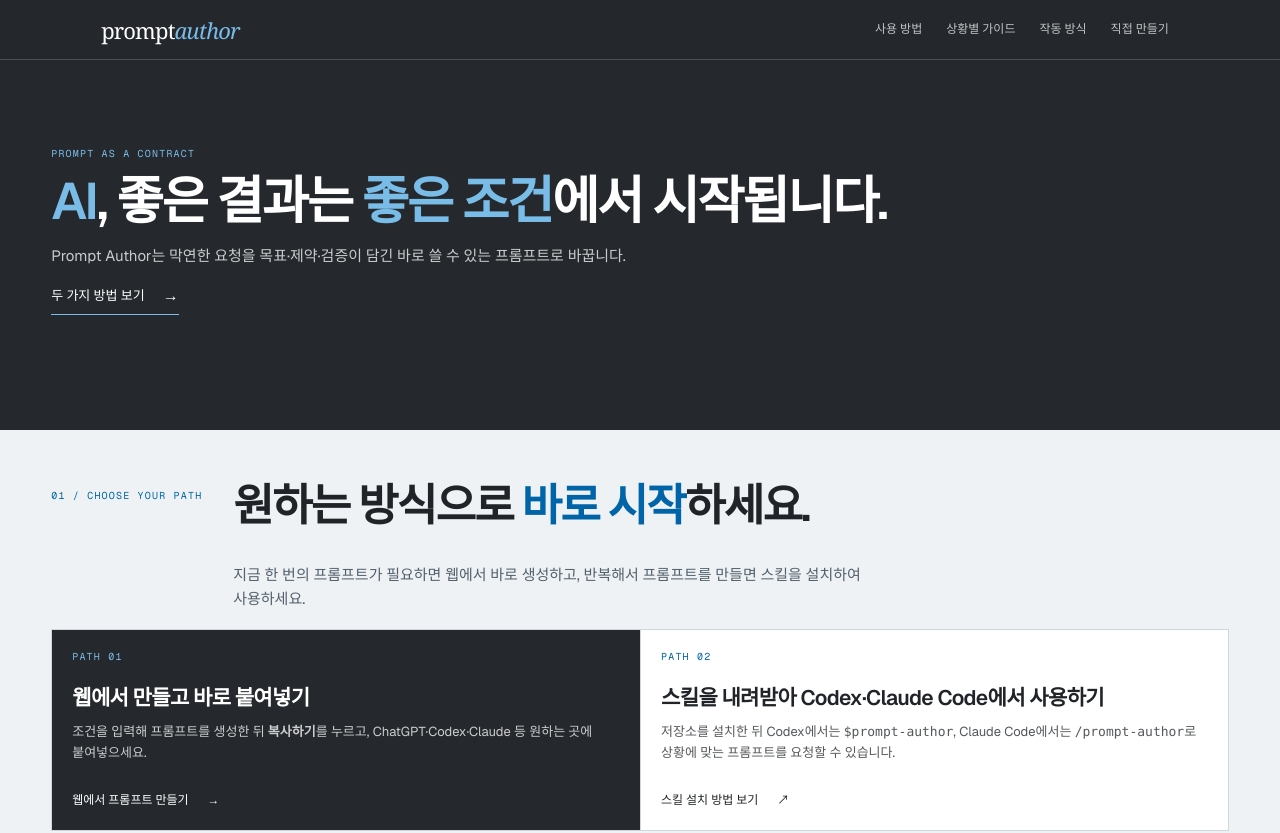
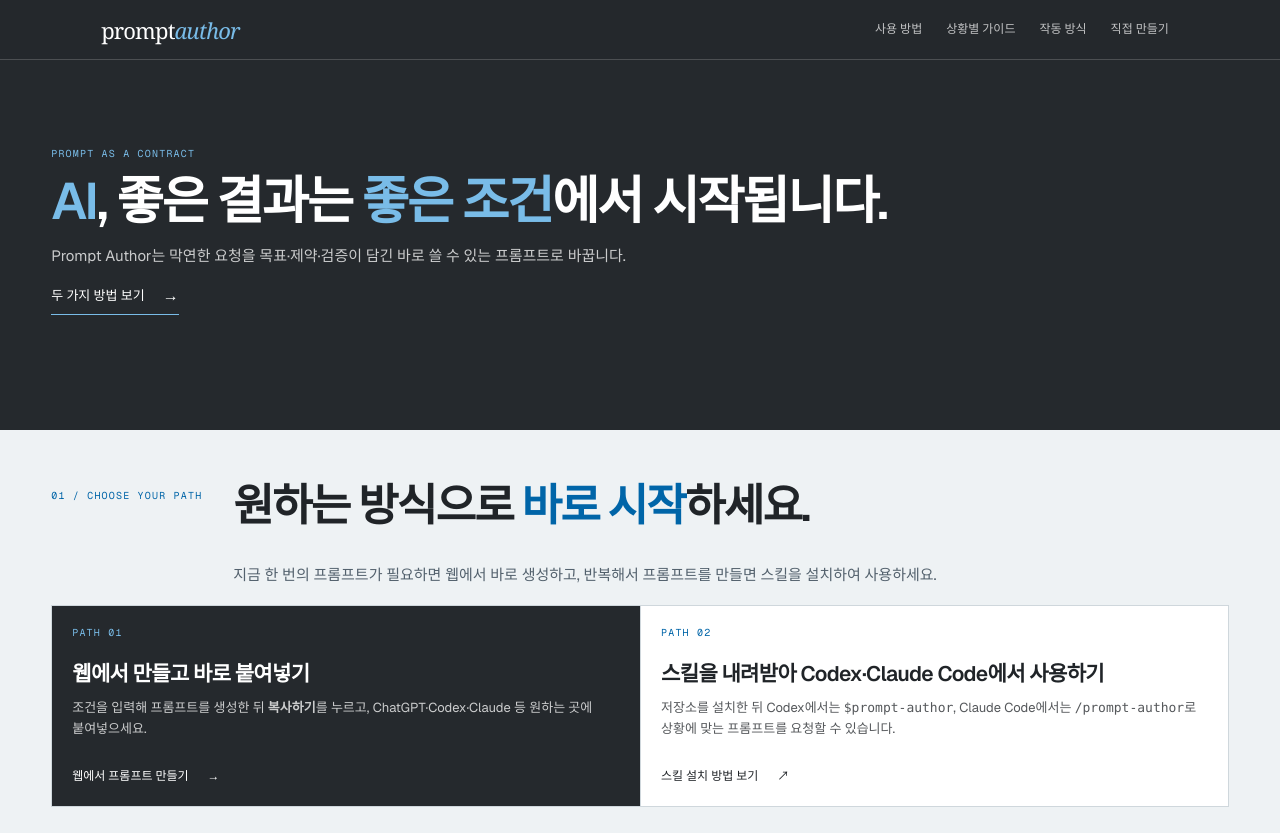
Before and after one commit to jeonys-12/prompt-author-work, a Next.js app in the folder website/: page / in a window 1280 px wide. Shown: the top 833 px of the page. Built offline with nearby package versions, Linux system fonts and the light colour scheme.

Commit message:
Keep path guidance on one line

```diff
--- a/website/app/globals.css
+++ b/website/app/globals.css
@@ -117,7 +117,13 @@ h1 em, h2 em { color: var(--accent-light); font-style: normal; }
   line-height: 1.14;
 }
 .paths-heading h2 em, .how h2 em, .practice h2 em { color: var(--accent); }
-.paths-heading > p:last-child { max-width: 660px; margin-bottom: 0; color: var(--muted); font-size: 15px; }
+.paths-heading > p:last-child {
+  max-width: none;
+  margin-bottom: 0;
+  color: var(--muted);
+  font-size: clamp(12px, 1.25vw, 15px);
+  white-space: nowrap;
+}
 
 .paths { background: var(--soft); }
 .path-cards, .mode-header, .mode-layout, .how, .practice-heading, .workbench {
@@ -261,6 +267,7 @@ footer p { margin: 0; color: rgba(255, 255, 255, 0.62); font-size: 12px; }
   h1 { white-space: normal; }
   .paths-heading, .mode-layout, .workbench, .path-cards { grid-template-columns: 1fr; }
   .paths-heading h2, .paths-heading > p:last-child { grid-column: 1; }
+  .paths-heading > p:last-child { white-space: normal; }
   .paths-heading .section-kicker { padding-top: 0; }
   .path-card + .path-card { border-top: 1px solid var(--line); border-left: 0; }
   .mode-list { border-right: 0; border-bottom: 1px solid var(--line-dark); }
```
